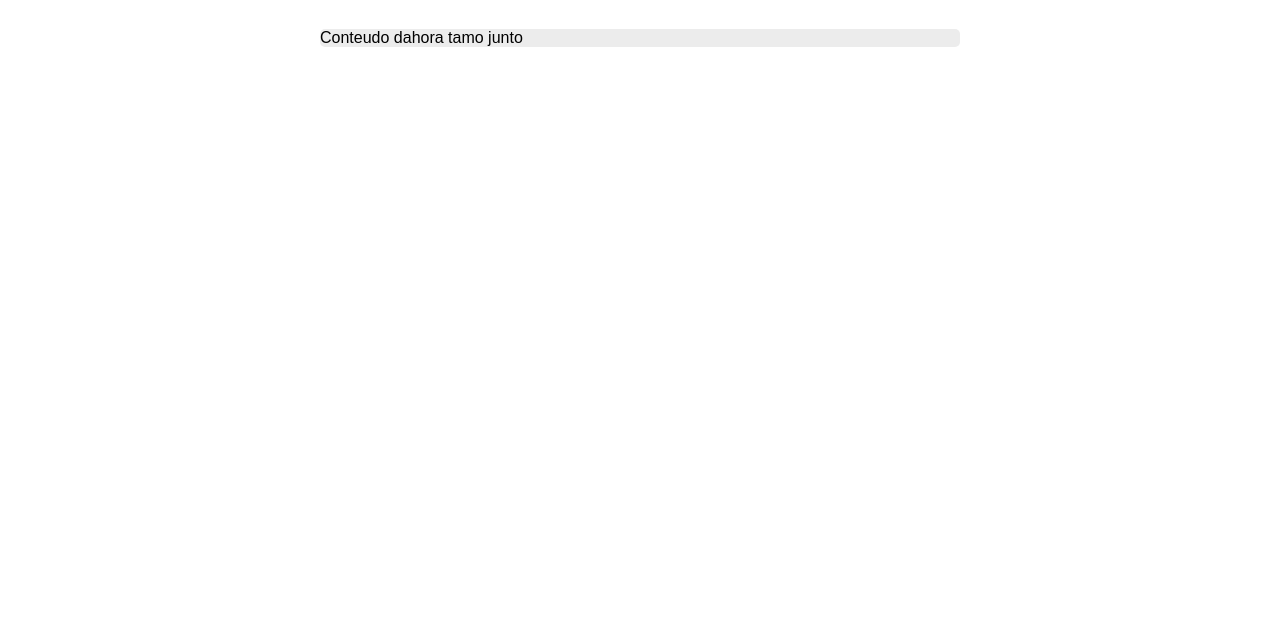
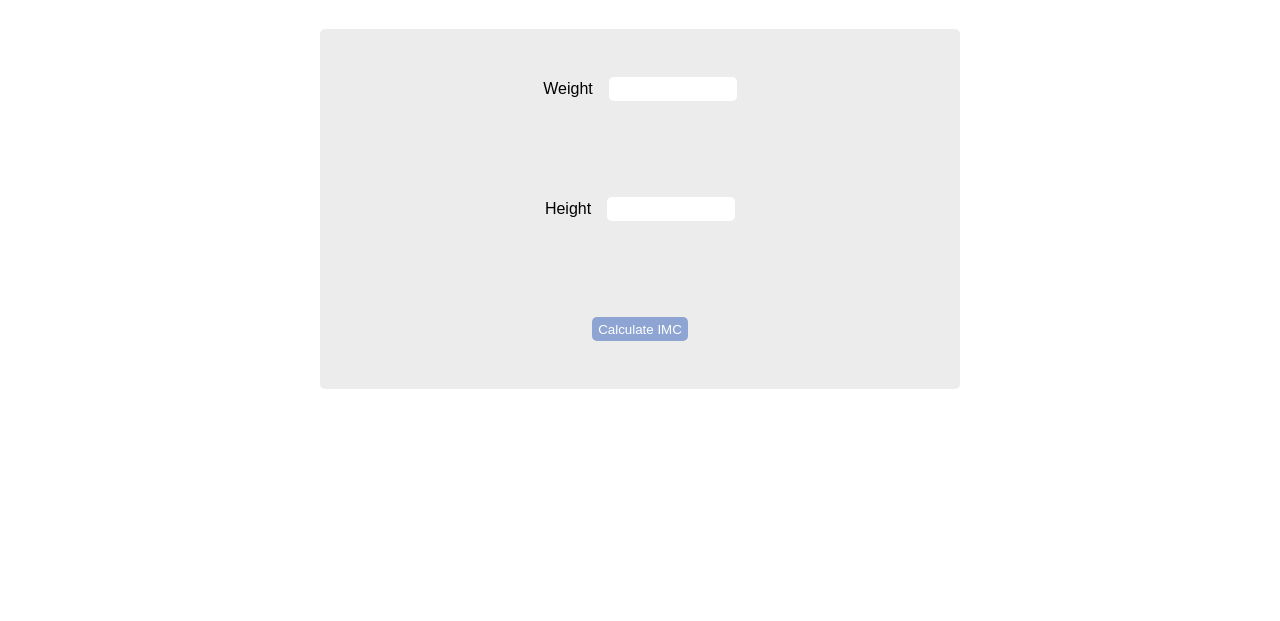
Before and after one commit to DiegoPlaninscheck/server-side-homework, a website: page public/IMC/imc.html in a window 1280 px wide. Shown: the part 179-800 px from the top of the page. Drawn offline with Linux system fonts and the light colour scheme.

Commit message:
feat: pagina de IMC feita, usando o backend para realizar processamento

```diff
--- a/public/IMC/imc.html
+++ b/public/IMC/imc.html
@@ -6,6 +6,7 @@
     <meta name="viewport" content="width=device-width, initial-scale=1.0">
     <title>IMC</title>
     <link rel="stylesheet" href="style.css">
+    <script defer src="imc.js"></script>
 </head>
 
 <body>
@@ -48,9 +49,19 @@
             </div>
         </div>
         <div id="containerContent">
-            <h1 id="titleContent">Desvantagens</h1>
+            <h1 id="titleContent">Calculo IMC</h1>
             <div class="contentBox">
-                <p>Conteudo dahora tamo junto</p>
+                <div class="containerInput">
+                    <label for="weight">Weight</label>
+                    <input type="text" name="weight" id="weight">
+                </div>
+                <div class="containerInput">
+                    <label for="height">Height</label>
+                    <input type="text" name="height" id="height">
+                </div>
+                <div class="containerInput">
+                    <button onclick="calculateIMC()">Calculate IMC</button>
+                </div>
             </div>
         </div>
     </div>
--- /dev/null
+++ b/public/IMC/imc.js
@@ -0,0 +1,13 @@
+async function calculateIMC() {
+    let weight = document.getElementById("weight").value;
+    let height = document.getElementById("height").value;
+
+    let data = {
+        weight: weight,
+        height: height,
+    };
+
+    const result = await (await fetch("/calculate-IMC", { method: "POST", headers: { "Content-Type": "application/json", }, body: JSON.stringify(data) })).json();
+
+    alert("Result: " + result);
+}
--- a/public/IMC/style.css
+++ b/public/IMC/style.css
@@ -89,9 +89,51 @@
 
 .contentBox {
     width: 50%;
-    height: auto;
+    height: 50%;
+    display: flex;
+    justify-content: space-around;
+    align-items: center;
+    flex-direction: column;
     max-height: 90%;
     background-color: #ECECEC;
     border-radius: 5px;
     margin-top: 2rem;
 }
+
+.containerInput {
+    width: 100%;
+    height: 50%;
+    display: flex;
+    justify-content: center;
+    align-items: center;
+}
+
+.containerInput label {
+    margin-right: 1rem;
+}
+
+.containerInput button {
+    width: 15%;
+    height: 20%;
+    color: #fff;
+    cursor: pointer;
+    border: none;
+    border-radius: 5px;
+    background-color: #8ea4d2;
+}
+
+#weight {
+    width: 20%;
+    height: 20%;
+    border: none;
+    border-radius: 5px;
+    outline: none;
+}
+
+#height {
+    width: 20%;
+    height: 20%;
+    border: none;
+    border-radius: 5px;
+    outline: none;
+}
```
Also changed, not shown: index.js (+16 -4 lines).
